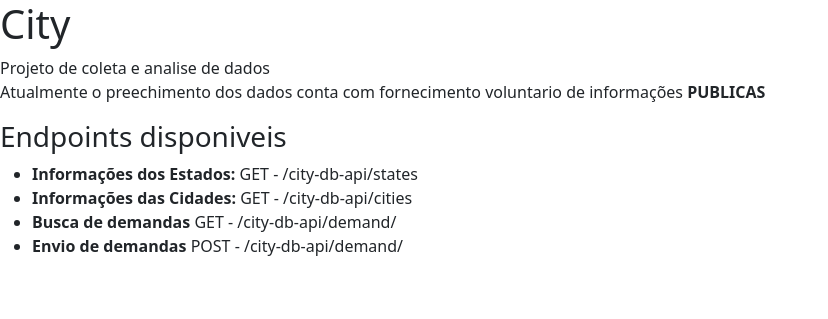
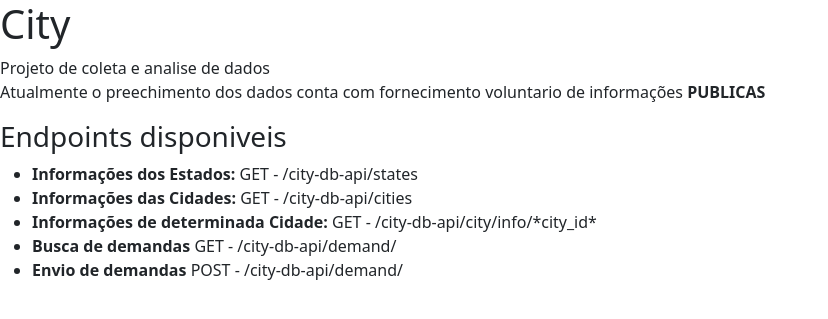
Before and after one commit to pedbcrespo/city-data-center, a Flask app: page /city-db-api in a window 1280 px wide. Shown: the top 319 px of the page, without its empty margins (0-828 px from the left). Run offline with Flask 3, Linux system fonts and the light colour scheme.

Commit message:
atualizando template

```diff
--- a/templates/index.html
+++ b/templates/index.html
@@ -15,6 +15,7 @@
         <ul>
             <li><strong>Informações dos Estados:</strong> GET - /city-db-api/states</li>
             <li><strong>Informações das Cidades:</strong> GET - /city-db-api/cities</li>
+            <li><strong>Informações de determinada Cidade:</strong> GET - /city-db-api/city/info/*city_id*</li>
             <li><strong>Busca de demandas</strong> GET - /city-db-api/demand/</li>
             <li><strong>Envio de demandas</strong> POST - /city-db-api/demand/</li>
         </ul>
```
